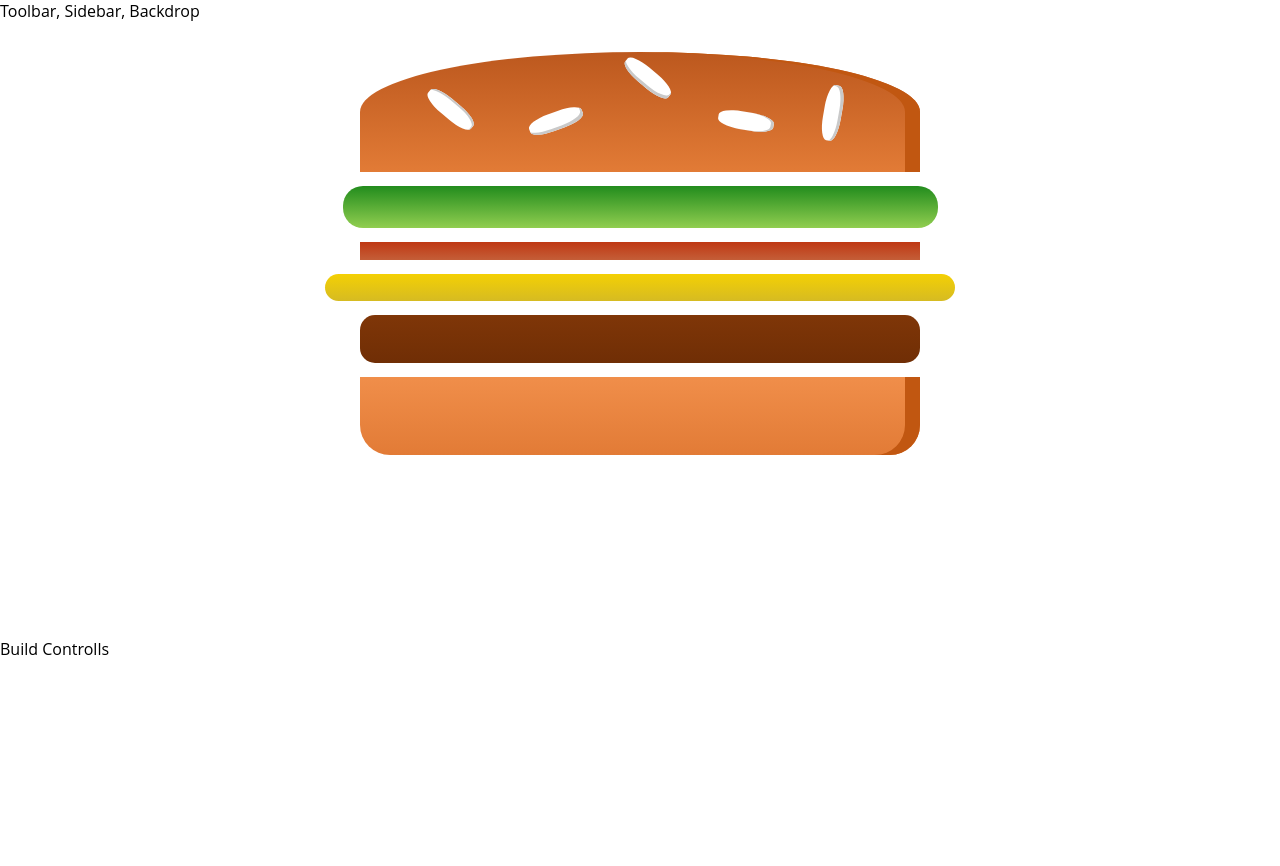
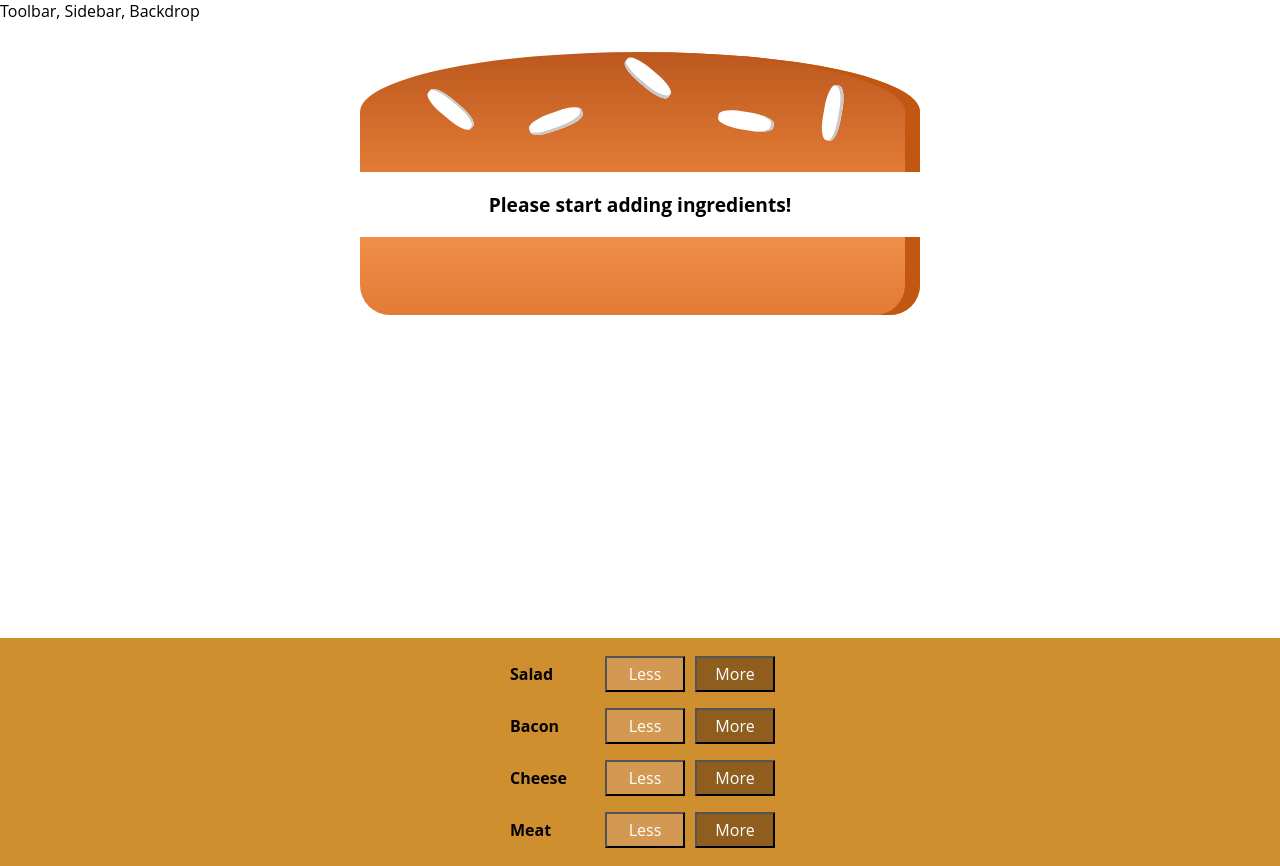
Before and after one commit to jorgeonidas/BurgerBuilderReact, a React (Create React App) app: page / in a window 1280 px wide. Before the commit the page ends 800 px from the top, so only its background shows below. Built offline with nearby package versions, Linux system fonts and the light colour scheme.

Commit message:
build controlls

```diff
--- /dev/null
+++ b/src/components/Burger/BuildControls/BuildControl/BuildControl.js
@@ -0,0 +1,12 @@
+import React from 'react'
+import classes from './BuildControl.module.css'
+const buildControl = (props) =>{
+    return(
+    <div className={classes.BuildControl}>
+        <div className={classes.Label}>{props.label}</div>
+        <button className={classes.Less}>Less</button>
+        <button className={classes.More}>More</button>
+    </div>
+    );
+}
+export default buildControl;
--- /dev/null
+++ b/src/components/Burger/BuildControls/BuildControl/BuildControl.module.css
@@ -0,0 +1,56 @@
+.BuildControl{
+    display: flex;
+    justify-content: space-between;
+    align-items: center;
+    margin: 5px 0;
+}
+
+.BuildControl button{
+    display: block;
+    font: inherit;
+    padding: 5px;
+   margin: 0 5px;
+   width: 80px;
+   border: 1  solid #AA6817;
+   cursor: pointer;
+   outline: none;
+}
+
+.BuildControl button:disabled {
+    background-color: #AC9980;
+    border: 1px solid #7E7365;
+    color: #ccc;
+    cursor: default;
+}
+
+.BuildControl button:hover:disabled {
+    background-color: #AC9980;
+    color: #ccc;
+    cursor: not-allowed;
+}
+
+.Label {
+    padding: 10px;
+    font-weight: bold;
+    width: 80px;
+}
+
+.BuildControl .Less {
+    background-color: #D39952;
+    color: white;
+}
+
+.BuildControl .More {
+    background-color: #8F5E1E;
+    color: white;
+}
+
+.BuildControl .Less:hover, .BuildControl .Less:active {
+    background-color: #DAA972;
+    color: white;
+}
+
+.BuildControl .More:hover,.BuildControl .More:active {
+    background-color: #99703F;
+    color: white;
+}
--- /dev/null
+++ b/src/components/Burger/BuildControls/BuildControls.js
@@ -0,0 +1,20 @@
+import React from 'react';
+import classes from './BuildControls.module.css';
+import BuildControl from './BuildControl/BuildControl';
+const controlls =[
+    {label: 'Salad', type:'salad'},
+    {label: 'Bacon', type:'bacon'},
+    {label: 'Cheese', type:'cheese'},
+    {label: 'Meat', type:'meat'},
+];
+const buildControls = (props) =>{
+    return(
+        <div className={classes.BuildControls}>
+            {controlls.map(control =>(
+                <BuildControl key={control.label} label={control.label} />
+            ))}
+        </div>
+    );
+}
+
+export default buildControls;
--- /dev/null
+++ b/src/components/Burger/BuildControls/BuildControls.module.css
@@ -0,0 +1,10 @@
+.BuildControls{
+    width: 100%;
+    background-color: #cf8f2e;
+    display: flex;
+    flex-flow: column;
+    align-items: center;
+    box-shadow: 0 2px 1px #ccc;
+    margin: auto;
+    padding: 10px 0;
+}
--- a/src/components/Burger/Burger.js
+++ b/src/components/Burger/Burger.js
@@ -3,14 +3,22 @@ import classes from './Burger.module.css';
 import BurgerIngredient from './BurgerIngredient/BurgerIngredient';
 
 const burger = (props) => {
-    //obtener un array de keys de un objeto
-    const transformedIngredients = Object.keys(props.ingredients)//obtenemos el arreglo de keys del objeto
+    //necesitamos transformar el objeto que guarda los ingredientes en un array de ingredientes
+    let transformedIngredients = Object.keys(props.ingredients)//obtener un array de keys de un objeto
                                     .map(igkey => { //iteramos por cada key
-                                        return [...Array(props.ingredients[igkey])].map((_, i)=>{ //creamos un array del tamaño del valor del ingrediente y renderizamos por la cantidad de ingredientes
+                                        return [...Array(props.ingredients[igkey])].map((_, i)=>{ //por cada ingrediente mapeamos y creamos un array del tamaño de la cantidad de ingredientes para renderizar cada ingrediente
                                             return <BurgerIngredient key={igkey+i} type={igkey}/>
                                         });
-                                    });
+                                    })
+                                    .reduce((arr, el)=>{ //de un array de arrays a un array de objetos
+                                        return arr.concat(el);
+                                    }, []);
 
+    console.log(transformedIngredients);
+
+    if(transformedIngredients.length === 0){
+        transformedIngredients = <p> Please start adding ingredients! </p>
+    }
 
     return (
         <div className={classes.Burger}>
--- a/src/containers/BurgerBuilder/BurgerBuilder.js
+++ b/src/containers/BurgerBuilder/BurgerBuilder.js
@@ -1,6 +1,7 @@
 import React, {Component} from 'react';
 import Aux from '../../hoc/Auxiliary';
 import Burger from '../../components/Burger/Burger';
+import BuildControls from '../../components/Burger/BuildControls/BuildControls';
 class BurgerBulder extends Component{
 
     // constructor(props){
@@ -10,10 +11,10 @@ class BurgerBulder extends Component{
 
     state ={
         ingredients :{
-            salad: 1,
-            bacon: 1,
-            cheese: 1,
-            meat: 1,
+            salad: 0,
+            bacon: 0,
+            cheese: 0,
+            meat: 0,
         }
     };
 
@@ -21,7 +22,7 @@ class BurgerBulder extends Component{
         return(
             <Aux>
                 <Burger ingredients={this.state.ingredients}/>
-                <div>Build Controlls</div>
+                <BuildControls/>
             </Aux>
         );
     }
```
